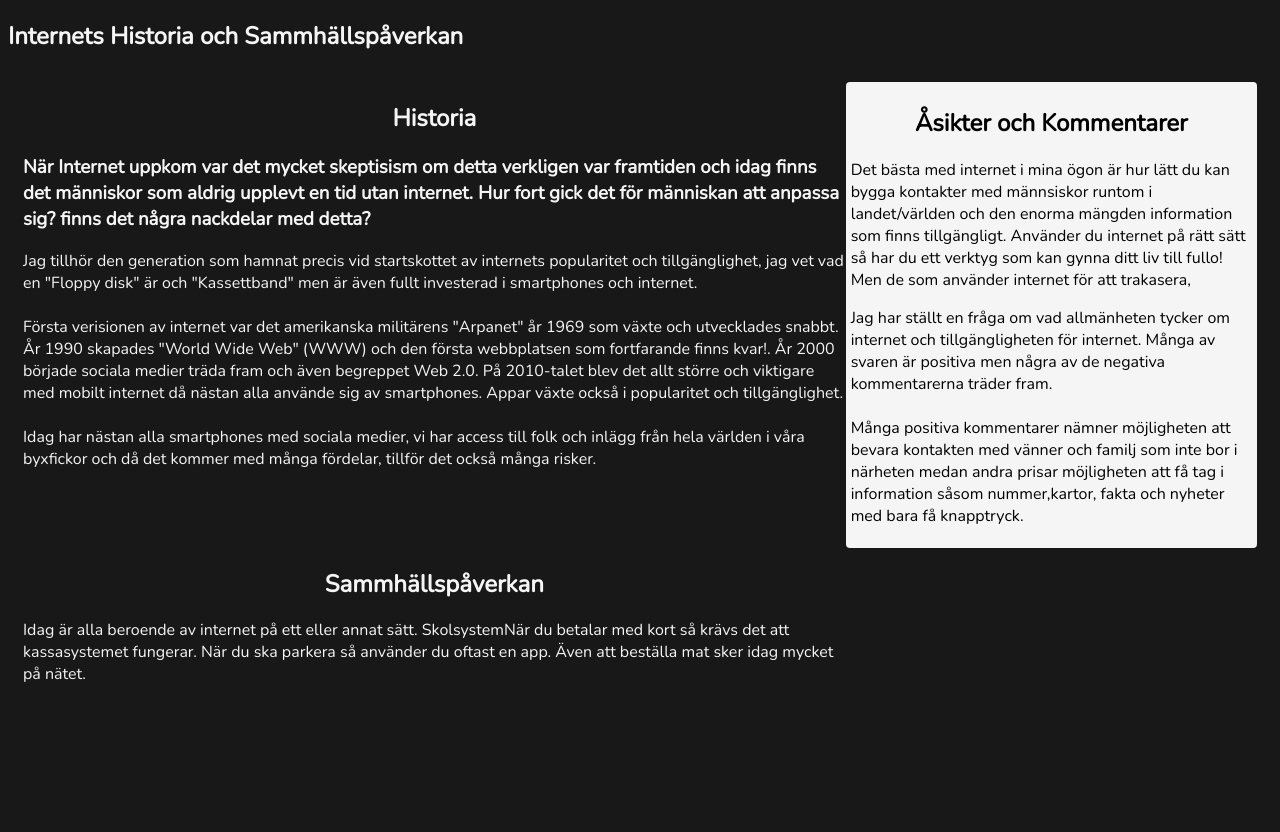
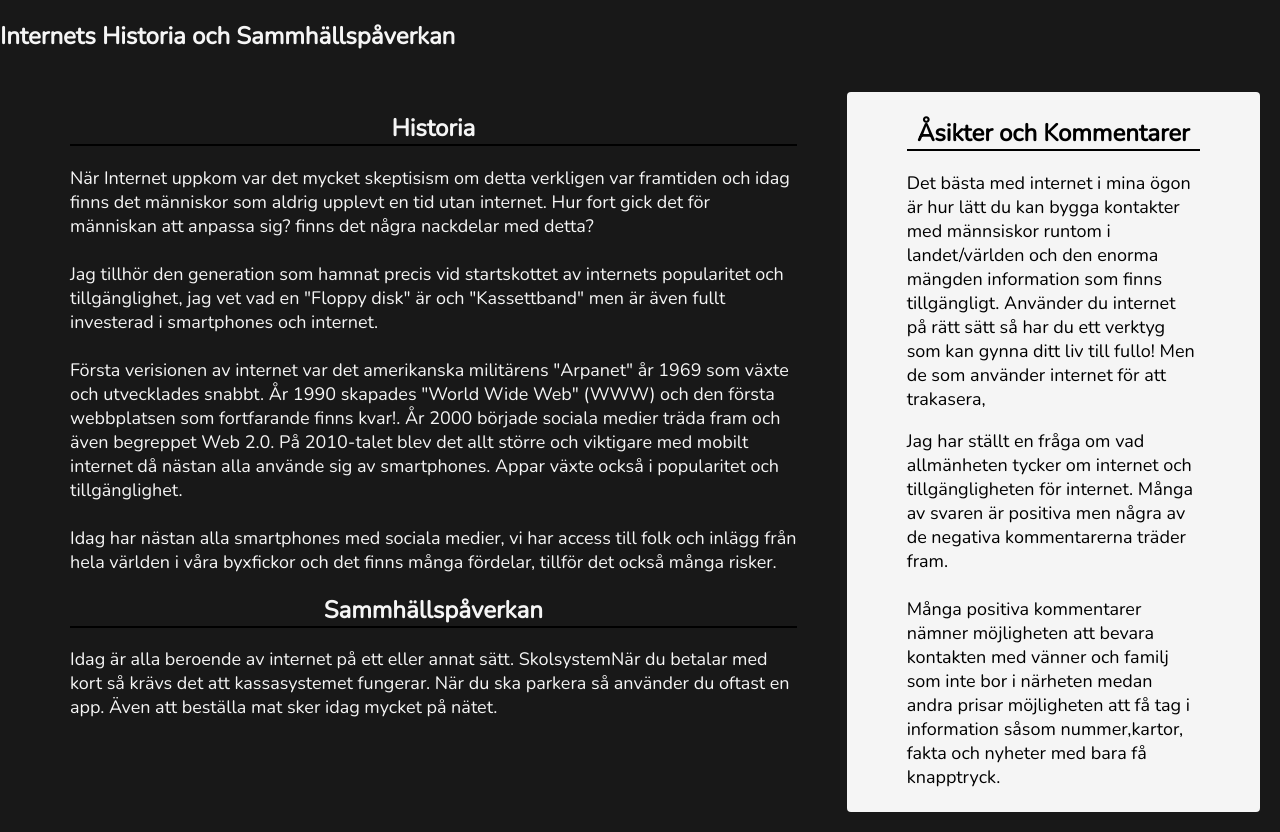
Before and after one commit to Zeeptech/Webbutveckling_1, a plain HTML site: page Uppdrag_2/internet.html in a window 1280 px wide. Before the commit the page ends 800 px from the top, so only its background shows below. Drawn offline with nearby package versions, Linux system fonts and the light colour scheme.

Commit message:
Change some info

```diff
--- a/Uppdrag_2/assets/style.css
+++ b/Uppdrag_2/assets/style.css
@@ -10,9 +10,14 @@ html {
   body {
    color:whitesmoke;
    background: rgb(24, 24, 24);
+   margin:0;
+  }
+  p{
+   font-size: large;
   }
   h2{
    text-align: center;
+   border-bottom: solid black 2px;
   }
   .hero {
 
@@ -26,18 +31,17 @@ html {
   .text-wrapper{
    display: grid;
    grid-template-columns: 2fr 1fr;
-   padding: 10px 15px;
+   padding: 20px;
   }
   .his .text {
-
+   margin: 0 50px;
   }
 
   .com {
    background: whitesmoke;
    color: black;
    border-radius: 4px;
-   margin: 0;
-   padding: 5px 5px;
+   padding: 5px 10px;
   }
   .com .text {
 
--- a/Uppdrag_2/internet.html
+++ b/Uppdrag_2/internet.html
@@ -13,27 +13,16 @@
         </section>
         <section class="his"> <!--Historia-->
             <div class="text-wrapper">
+                <div class="col">
                     <div class="text">
                         <h2>Historia</h2>
-                    <h3>När Internet uppkom var det mycket skeptisism om detta verkligen var framtiden och idag finns det människor som aldrig upplevt en tid utan internet. Hur fort gick det för människan att anpassa sig? finns det några nackdelar med detta?</h3>
                         <p>
+                            När Internet uppkom var det mycket skeptisism om detta verkligen var framtiden och idag finns det människor som aldrig upplevt en tid utan internet. Hur fort gick det för människan att anpassa sig? finns det några nackdelar med detta?<br><br>
                             Jag tillhör den generation som hamnat precis vid startskottet av internets popularitet och tillgänglighet, jag vet vad en "Floppy disk" är och "Kassettband" men är även fullt investerad i smartphones och internet.<br><br>
                             Första verisionen av internet var det amerikanska militärens "Arpanet" år 1969 som växte och utvecklades snabbt. År 1990 skapades "World Wide Web" (WWW) och den första webbplatsen som fortfarande finns kvar!. År 2000 började sociala medier träda fram och även begreppet Web 2.0. På 2010-talet blev det allt större och viktigare med mobilt internet då nästan alla använde sig av smartphones. Appar växte också i popularitet och tillgänglighet.<br><br>
-                        Idag har nästan alla smartphones med sociala medier, vi har access till folk och inlägg från hela världen i våra byxfickor och då det kommer med många fördelar, tillför det också många risker. <!--Inledning till Sammhällspåverkan-->
+                            Idag har nästan alla smartphones med sociala medier, vi har access till folk och inlägg från hela världen i våra byxfickor och det finns många fördelar, tillför det också många risker. <!--Inledning till Sammhällspåverkan-->
                         </p>
                     </div>
-                <section class="com">
-                    <div class="text">
-                        <h2>Åsikter och Kommentarer</h2>
-                        <p>
-                            Det bästa med internet i mina ögon är hur lätt du kan bygga kontakter med männsiskor runtom i landet/världen och den enorma mängden information som finns tillgängligt. Använder du internet på rätt sätt så har du ett verktyg som kan gynna ditt liv till fullo! Men de som använder internet för att trakasera,
-
-                        </p>
-                        <p>
-                            Jag har ställt en fråga om vad allmänheten tycker om internet och tillgängligheten för internet. Många av svaren är positiva men några av de negativa kommentarerna träder fram.<br><br>
-                            Många positiva kommentarer nämner möjligheten att bevara kontakten med vänner och familj som inte bor i närheten medan andra prisar möjligheten att få tag i information såsom nummer,kartor, fakta och nyheter med bara få knapptryck.
-                        </p>
-                </section>
                     <div class="text">
                         <h2>Sammhällspåverkan</h2>
                         <p>
@@ -41,7 +30,20 @@
 
                         </p>
                     </div>
-
+                </div>
+                <div class="col">
+                    <section class="com">
+                        <div class="text">
+                            <h2>Åsikter och Kommentarer</h2>
+                            <p> <!--Min åsikt-->
+                                Det bästa med internet i mina ögon är hur lätt du kan bygga kontakter med männsiskor runtom i landet/världen och den enorma mängden information som finns tillgängligt. Använder du internet på rätt sätt så har du ett verktyg som kan gynna ditt liv till fullo! Men de som använder internet för att trakasera,
+                            </p>
+                            <p> <!--Andras åsiktes-->
+                                Jag har ställt en fråga om vad allmänheten tycker om internet och tillgängligheten för internet. Många av svaren är positiva men några av de negativa kommentarerna träder fram.<br><br>
+                                Många positiva kommentarer nämner möjligheten att bevara kontakten med vänner och familj som inte bor i närheten medan andra prisar möjligheten att få tag i information såsom nummer,kartor, fakta och nyheter med bara få knapptryck.
+                            </p>
+                        </div>
+                    </section>
                 </div>
             </div>
         </section>
```
Also changed, not shown: index.html (+2 -0 lines). Lines whose indentation alone changed are shown as unchanged.
